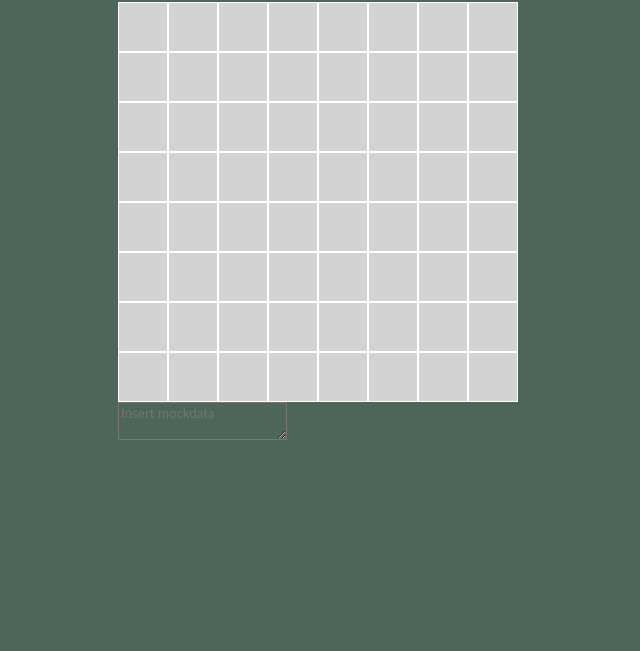
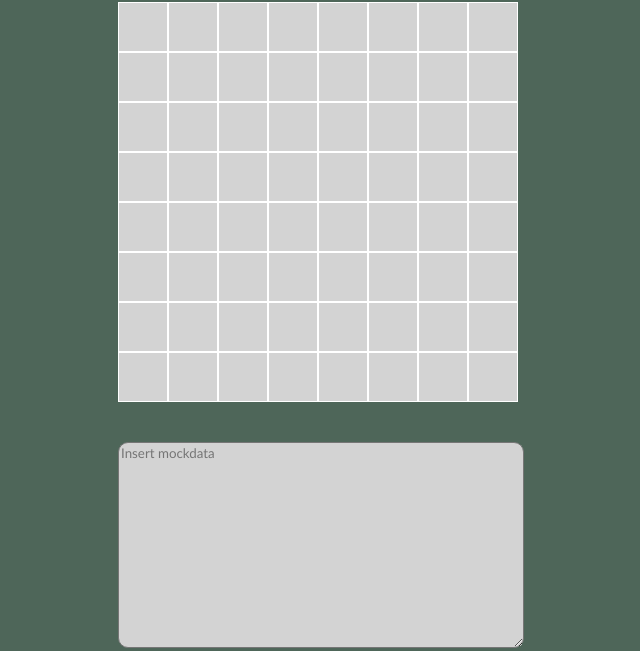
Before and after one commit to yerairodriguez/minesweeper, a website with bundled scripts: page index.html in a window 1280 px wide. Shown: the part 162-813 px from the top of the page, without its empty margins (415-1055 px from the left). Built offline with nearby package versions, Linux system fonts and the light colour scheme; a web font is replaced by a local one.

Commit message:
css modified for mockdata

```diff
--- a/styles/style.css
+++ b/styles/style.css
@@ -22,6 +22,13 @@
     /*background-color: lightgray;*/
     margin: 0 auto;
 
+}
+#mockdata{
+    width: 400px;
+    height: 200px;
+    margin-top: 40px;
+    background-color: lightgray;
+    border-radius: 10px;
 }
 
 #board .row{
```
